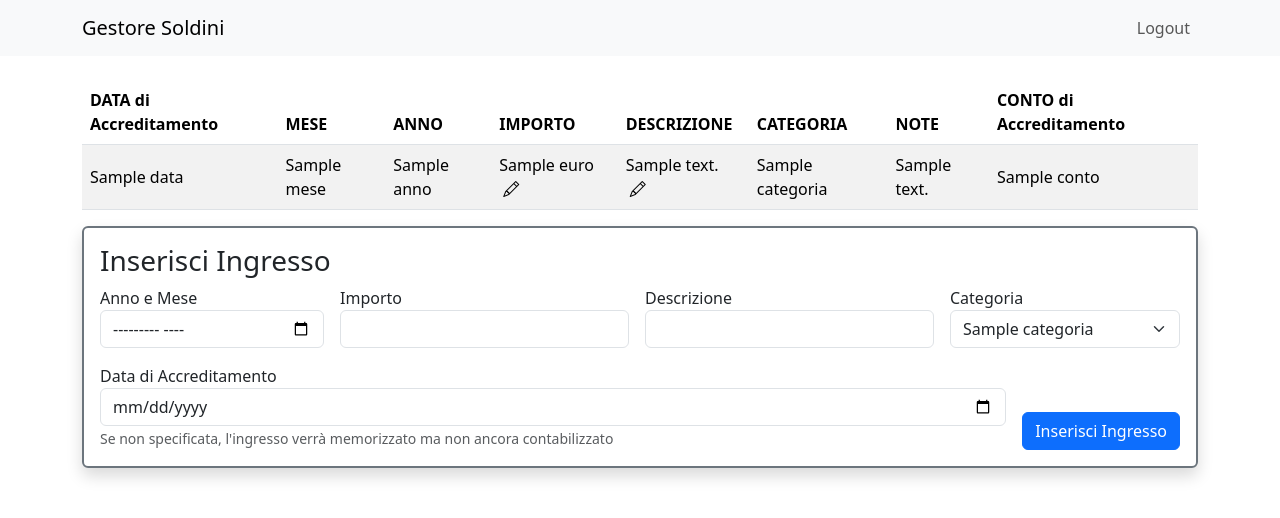
After one commit to SamueleLonghin/gestore-soldini, a Flask app: template app/gestione/templates/ingressi.html in a window 1280 px wide. The commit adds this page. Shown: the top 518 px of the page. Run offline with Flask 3, Linux system fonts and the light colour scheme; the template is opened without the code that fills it: most values are stand-ins (such as "Sample title", 1, 10 or a date in 2020).

Commit message:
Gestione ingressi

```diff
--- /dev/null
+++ b/app/gestione/templates/_inserisci_ingresso.html
@@ -0,0 +1,36 @@
+<form method="post" class="d-flex flex-row flex-wrap gap-3 align-items-start"
+    action="{{ url_for('gestione.aggiungi_ingresso', file_id=file_id) }}">
+    <div class="flex-fill">
+        <label for="mese" class="form-label mb-0">Anno e Mese</label>
+        <input type="month" class="form-control" id="mese" name="mese" required>
+    </div>
+    <div class="flex-fill">
+        <label for="euro" class="form-label mb-0">Importo</label>
+        <input type="number" step="0.01" class="form-control" id="euro" name="euro" required>
+    </div>
+    <div class="flex-fill">
+        <label for="descrizione" class="form-label mb-0">Descrizione</label>
+        <input type="text" class="form-control" id="descrizione" name="descrizione" required>
+    </div>
+    <div class="flex-fill">
+        <label for="categoria" class="form-label mb-0">Categoria</label>
+        <select class="form-select" name="categoria" required>
+            {% for tipo, sottocategorie in categorie.items() %}
+            <optgroup label="{{ tipo }}">
+                {% for categoria in sottocategorie %}
+                <option value="{{ categoria }}">{{ categoria }}</option>
+                {% endfor %}
+            </optgroup>
+            {% endfor %}
+        </select>
+    </div>
+    <div class="flex-fill">
+        <label for="data" class="form-label mb-0">Data di Accreditamento</label>
+        <input type="date" class="form-control" id="data" name="data">
+        <small class="form-text text-muted">Se non specificata, l'ingresso verrà memorizzato ma non ancora
+            contabilizzato</small>
+    </div>
+    <div class="align-self-end">
+        <button type="submit" class="btn btn-primary">Inserisci Ingresso</button>
+    </div>
+</form>
--- /dev/null
+++ b/app/gestione/templates/ingressi.html
@@ -0,0 +1,100 @@
+{% extends "base.html" %}
+
+{% block title %}
+Gestione Ingressi
+{% endblock %}
+
+{% block content %}
+
+<div class="table-responsive">
+    <table class="table table-striped align-middle">
+        <thead>
+            <tr>
+                <th>DATA di Accreditamento</th>
+                <th>MESE</th>
+                <th>ANNO</th>
+                <th>IMPORTO</th>
+                <th>DESCRIZIONE</th>
+                <th>CATEGORIA</th>
+                <th>NOTE</th>
+                <th>CONTO di Accreditamento</th>
+            </tr>
+        </thead>
+        <tbody>
+            {% for ingresso in ingressi %}
+            <tr>
+                <td>
+                    {% if ingresso.data %}
+                    {{ ingresso.data }}
+                    {% else %}
+                    <span class="text-muted" role="button" data-bs-toggle="collapse"
+                        data-bs-target="#collapse-data-{{ ingresso.id }}" aria-expanded="false"
+                        aria-controls="collapse-data-{{ ingresso.id }}">
+                        Inserisci data
+                        <!-- <i class="bi bi-calendar-plus"></i> -->
+                    </span>
+                    <div class="collapse mt-2" id="collapse-data-{{ ingresso.id }}">
+                        <form class="d-flex align-items-center gap-2" method="post"
+                            action="{{ url_for('gestione.salva_data_ingresso', file_id=file_id) }}">
+                            <input type="hidden" name="ingresso_id" value="{{ ingresso.id }}">
+                            <input type="date" class="form-control form-control-sm" name="data"
+                                id="data-{{ ingresso.id }}" value="{{ oggi }}" required>
+                            <button class="btn btn-primary btn-sm" type="submit">Salva</button>
+                        </form>
+                    </div>
+                    {% endif %}
+                </td>
+                <td>{{ ingresso.mese }}</td>
+                <td>{{ ingresso.anno }}</td>
+                <td>
+                    {{ ingresso.euro }}
+                    <span class="ms-1 " role="button" data-bs-toggle="collapse"
+                        data-bs-target="#collapse-euro-{{ ingresso.id }}" aria-expanded="false"
+                        aria-controls="collapse-euro-{{ ingresso.id }}">
+                        <i class="bi bi-pencil"></i>
+                    </span>
+                    <div class="collapse mt-2" id="collapse-euro-{{ ingresso.id }}">
+                        <form class="d-flex align-items-center gap-2" method="post"
+                            action="{{ url_for('gestione.modifica_ingresso', file_id=file_id) }}">
+                            <input type="hidden" name="ingresso_id" value="{{ ingresso.id }}">
+                            <input type="hidden" name="attributo" value="euro">
+                            <input type="number" step="0.01" class="form-control form-control-sm" name="valore"
+                                id="euro-{{ ingresso.id }}" value="{{ ingresso.euro }}" required>
+                            <button class="btn btn-primary btn-sm" type="submit">Salva</button>
+                        </form>
+                    </div>
+                </td>
+                <td>
+                    {{ ingresso.descrizione }}
+                    <span class="ms-1" role="button" data-bs-toggle="collapse"
+                        data-bs-target="#collapse-descrizione-{{ ingresso.id }}" aria-expanded="false"
+                        aria-controls="collapse-descrizione-{{ ingresso.id }}">
+                        <i class="bi bi-pencil"></i>
+                    </span>
+                    <div class="collapse mt-2" id="collapse-descrizione-{{ ingresso.id }}">
+                        <form class="d-flex align-items-center gap-2" method="post"
+                            action="{{ url_for('gestione.modifica_ingresso', file_id=file_id) }}">
+                            <input type="hidden" name="ingresso_id" value="{{ ingresso.id }}">
+                            <input type="hidden" name="attributo" value="descrizione">
+                            <input type="text" class="form-control form-control-sm" name="valore"
+                                id="descrizione-{{ ingresso.id }}" value="{{ ingresso.descrizione }}" required>
+                            <button class="btn btn-primary btn-sm" type="submit">Salva</button>
+                        </form>
+                    </div>
+                </td>
+                <td>{{ ingresso.categoria }}</td>
+                <td>{{ ingresso.note }}</td>
+                <td>{{ ingresso.conto }}</td>
+            </tr>
+            {% endfor %}
+        </tbody>
+    </table>
+</div>
+
+<div class="border border-2 border-secondary rounded p-3 mb-4 shadow">
+
+    <h3 class="">Inserisci Ingresso</h3>
+    {% include "_inserisci_ingresso.html" %}
+
+</div>
+{% endblock %}
--- a/app/templates/base.html
+++ b/app/templates/base.html
@@ -6,13 +6,14 @@
         <meta name="viewport" content="width=device-width, initial-scale=1.0">
         <title>{% block title %}Gestore Soldini{% endblock %}</title>
         <link href="https://cdn.jsdelivr.net/npm/bootstrap@5.3.2/dist/css/bootstrap.min.css" rel="stylesheet">
+        <link href="https://cdn.jsdelivr.net/npm/bootstrap-icons@1.11.3/font/bootstrap-icons.css" rel="stylesheet">
         {% block head %}{% endblock %}
     </head>
 
     <body>
         <nav class="navbar navbar-expand-lg navbar-light bg-light mb-4">
             <div class="container">
-                <a class="navbar-brand" href="#">Gestore Soldini</a>
+                <a class="navbar-brand" href="/">Gestore Soldini</a>
                 <ul class="navbar-nav ms-auto">
                     <li class="nav-item">
                         <a class="nav-link" href="{{ url_for('main.logout') }}">Logout</a>
--- a/config.py
+++ b/config.py
@@ -8,4 +8,5 @@ class Config:
     SHEET_ID = os.environ.get("SHEET_ID")
     SERVICE_ACCOUNT_FILE = os.environ.get("SERVICE_ACCOUNT_FILE", "service_account.json")
     FORM_DATE_FORMAT = os.environ.get("FORM_DATE_FORMAT", "%Y-%m-%d")
+    FORM_MONTH_FORMAT = os.environ.get("FORM_MONTH_FORMAT", "%Y-%m")
     GOOGLE_SHEET_DATE_FORMAT = os.environ.get("GOOGLE_SHEET_DATE_FORMAT", "%d/%m/%Y")
```
Also changed, not shown: app/gestione/routes.py (+91 -9 lines), app/gestione/templates/_filtro.html (+10 -9 lines), app/gestione/templates/_inserisci_spesa.html (renamed from app/gestione/templates/_inserisci.html, +6 -5 lines), app/gestione/templates/gestione.html (+13 -6 lines), app/services/sheets_api.py (+170 -17 lines).
